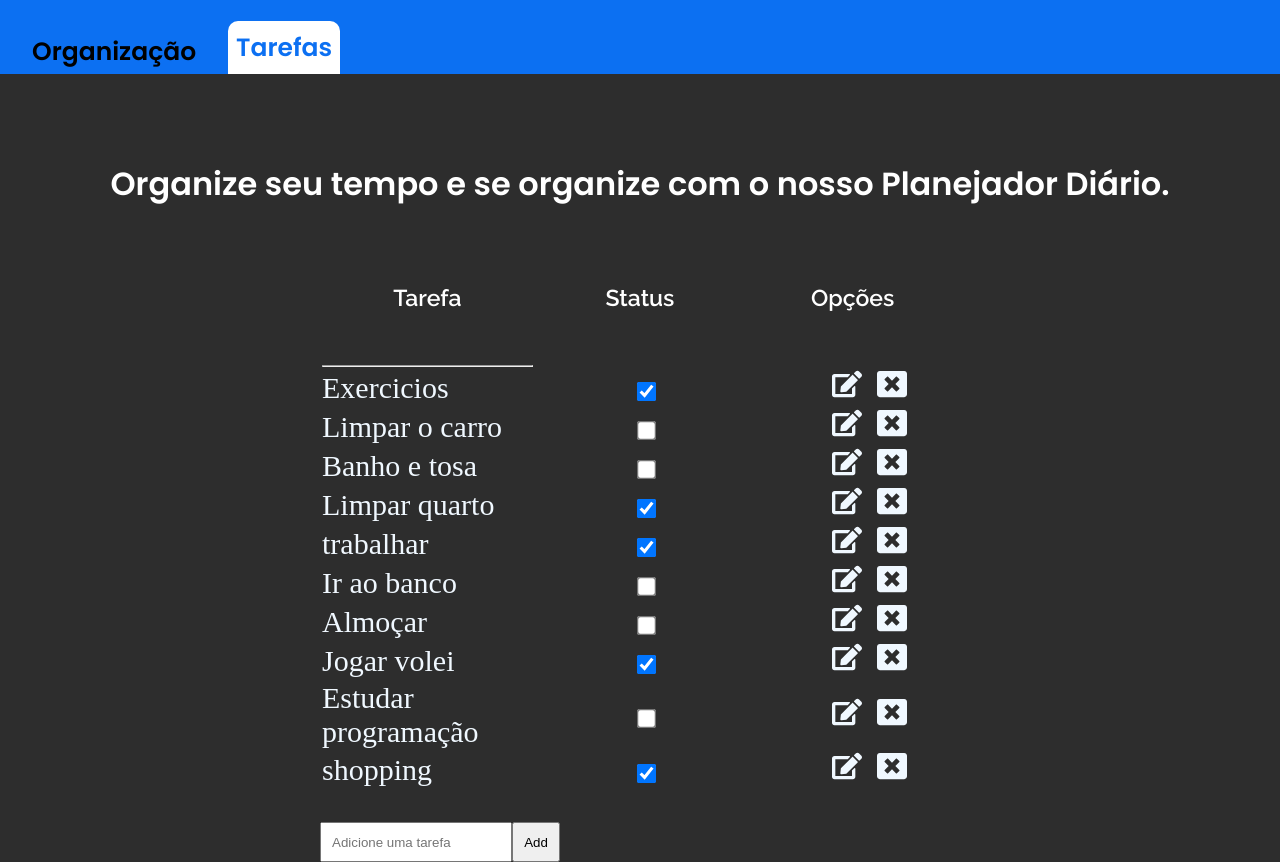
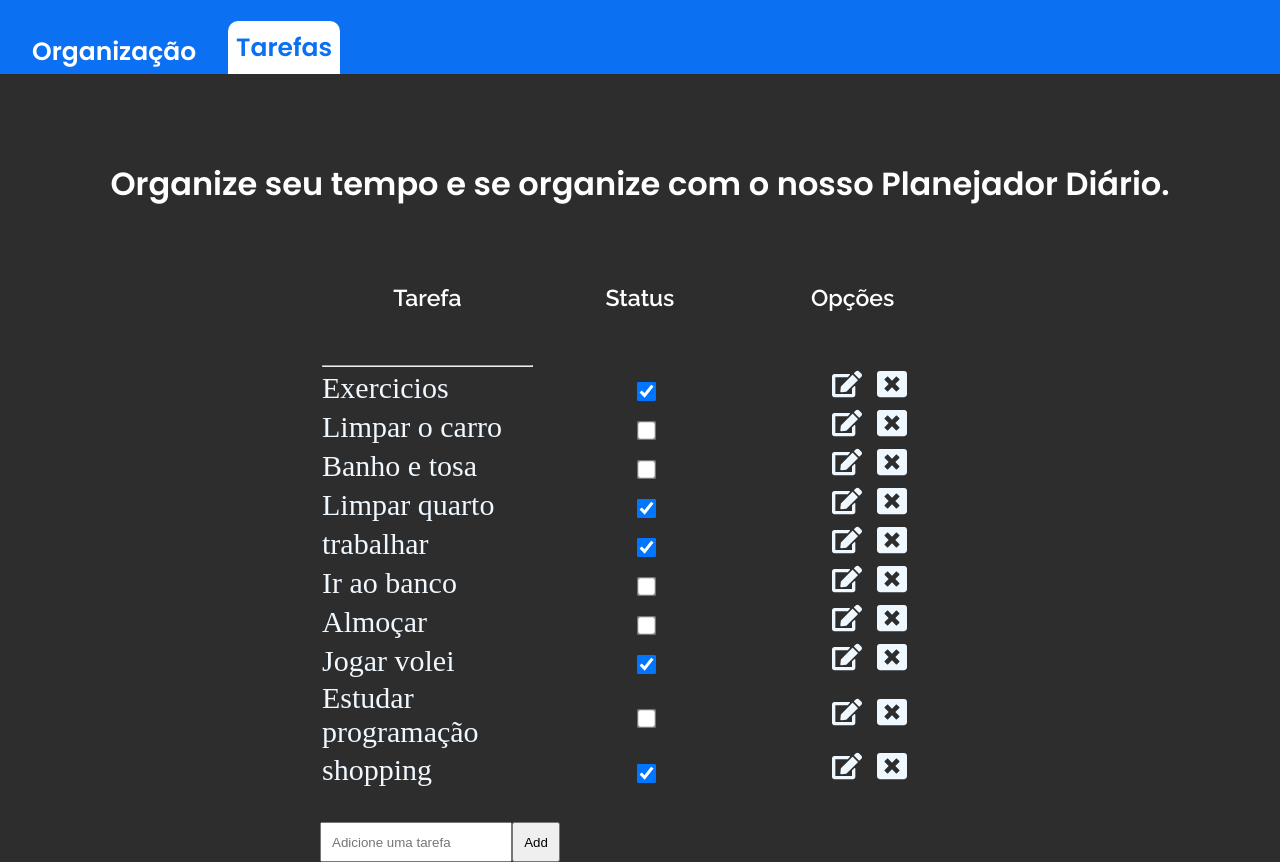
Before and after one commit to Marcelo-Anselmo/Desafio03-DNC, a React (Vite) app: page / in a window 1280 px wide. Built offline with nearby package versions, Linux system fonts and the light colour scheme.

Commit message:
style: headerH2 Color

```diff
--- a/src/components/Header/index.scss
+++ b/src/components/Header/index.scss
@@ -21,6 +21,7 @@
         line-height: 37px;
         padding-left: 2rem;
         padding-bottom: 0.3%;
+        color: $header-selected;
     }
 
     .selected{
```
